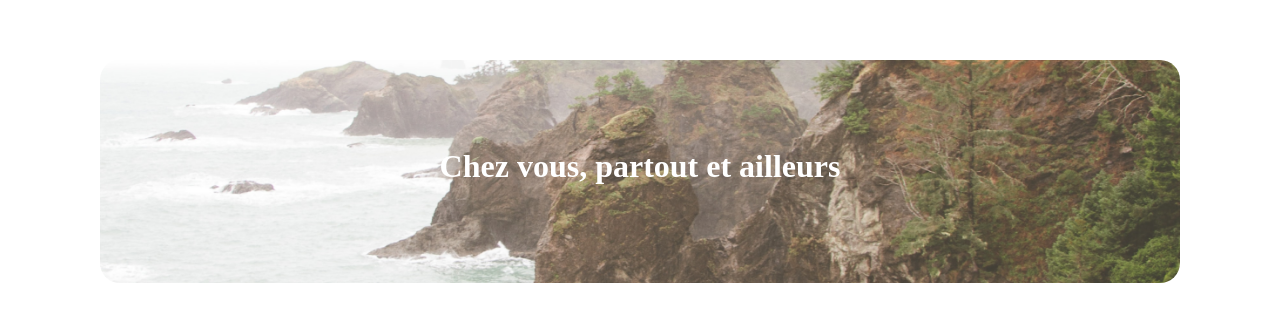
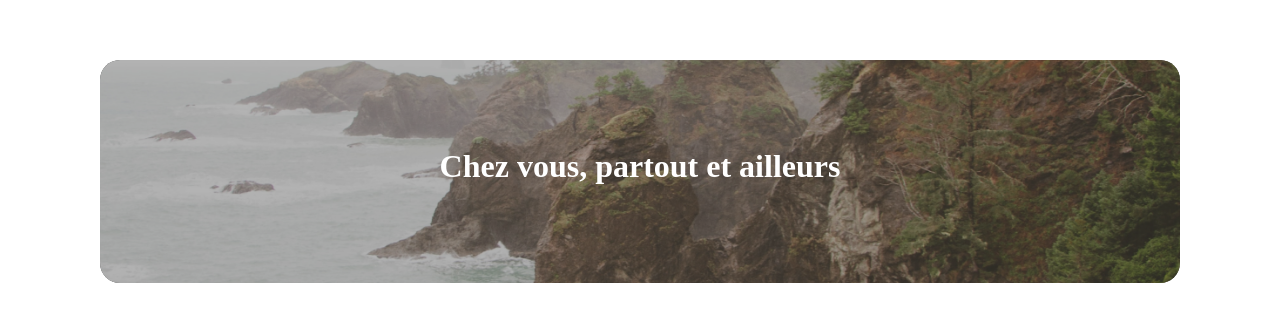
Before and after one commit to KuramaMr/Projet-8, a React app in the folder frontend/: page / in a window 1280 px wide. Shown: the part 115-436 px from the top of the page. Built offline with nearby package versions, Linux system fonts and the light colour scheme.

Commit message:
Update Banner.css

```diff
--- a/frontend/src/components/Banner/Banner.css
+++ b/frontend/src/components/Banner/Banner.css
@@ -1,5 +1,11 @@
 .banner{
     position: relative;
+    background-color: black;
+    width: 1240px;
+    height: 223px;
+    max-width: 100%;
+    border-radius: 20px;
+    margin-bottom: 43px;
 }
 
 .imgBanner{
@@ -9,6 +15,7 @@
     border-radius: 20px;
     display: flex;
     object-fit: cover;
+    opacity: 0.7;
 }
 
 .texte{
```
